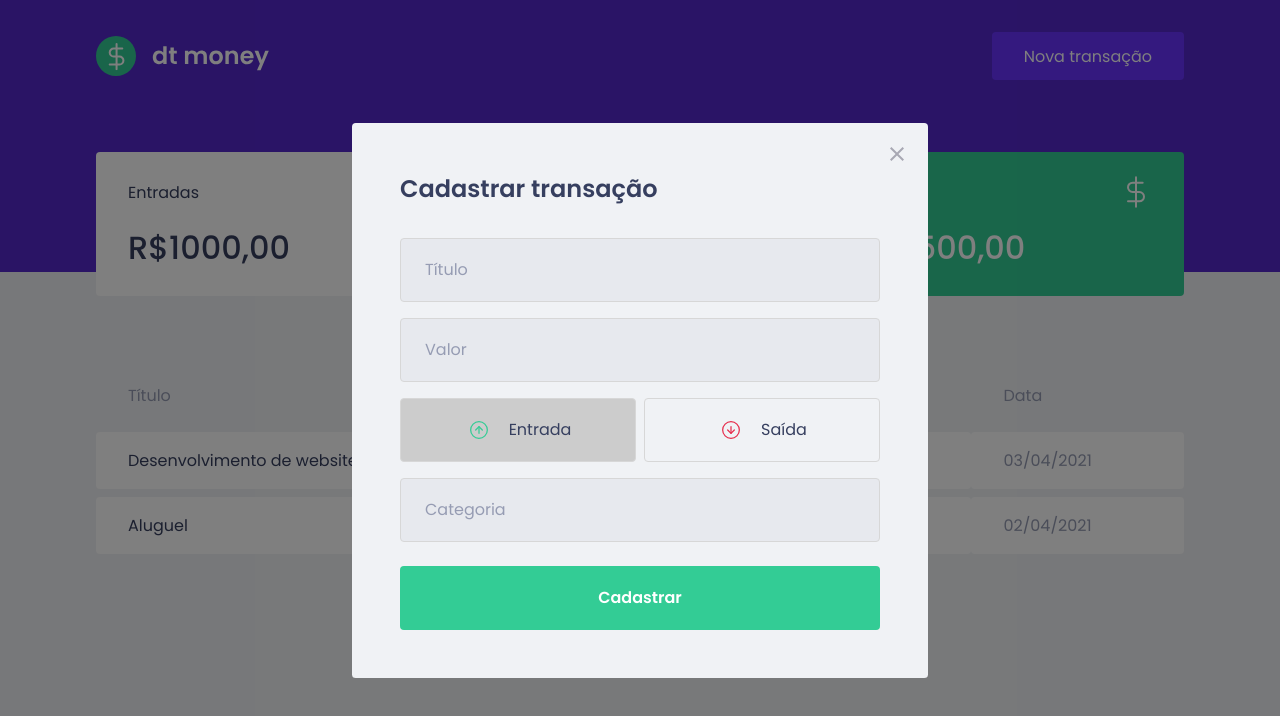
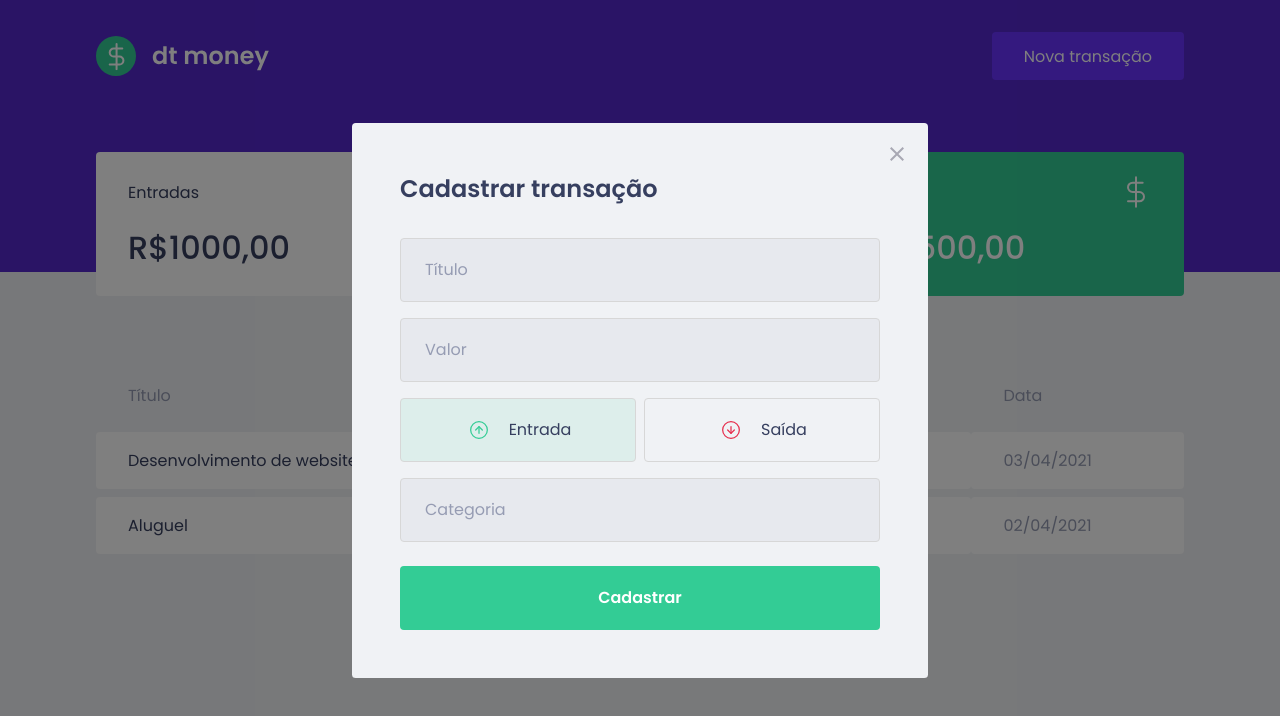
Before and after one commit to renatomarquesteles/ignite-dtmoney, a React (Create React App) app: page / in a window 1280 px wide. Both pictures are taken after a click on the button "Nova transação". Shown: the top 716 px of the page. Built offline with nearby package versions, Linux system fonts and the light colour scheme; no server answers; what miragejs would draw is missing.

Commit message:
Cores dos botões

```diff
--- a/src/components/NewTransactionModal/index.tsx
+++ b/src/components/NewTransactionModal/index.tsx
@@ -49,6 +49,7 @@
             type="button"
             onClick={() => setType('deposit')}
             isActive={type === 'deposit'}
+            activeColor="green"
           >
             <img src={incomeImg} alt="Entrada" />
             <span>Entrada</span>
@@ -58,6 +59,7 @@
             type="button"
             onClick={() => setType('withdraw')}
             isActive={type === 'withdraw'}
+            activeColor="red"
           >
             <img src={outcomeImg} alt="Saída" />
             <span>Saída</span>
--- a/src/components/NewTransactionModal/styles.ts
+++ b/src/components/NewTransactionModal/styles.ts
@@ -1,5 +1,5 @@
 import styled from 'styled-components';
-import { darken } from 'polished';
+import { darken, transparentize } from 'polished';
 
 export const Container = styled.form`
   h2 {
@@ -55,13 +55,22 @@
 
 interface RadioBoxProps {
   isActive: boolean;
+  activeColor: 'green' | 'red';
+}
+
+const colors = {
+  green: '#33cc95',
+  red: '#e52e4d',
 }
 
 export const RadioBox = styled.button<RadioBoxProps>`
  height: 4rem;
   border: 1px solid #d7d7d7;
   border-radius: 0.25rem;
-  background: ${({ isActive }) => isActive ? '#ccc' : 'transparent'};
+  background: ${({ isActive, activeColor }) => isActive
+    ? transparentize(0.9, colors[activeColor])
+    : 'transparent'
+  };
   display: flex;
   justify-content: center;
   align-items: center;
```
